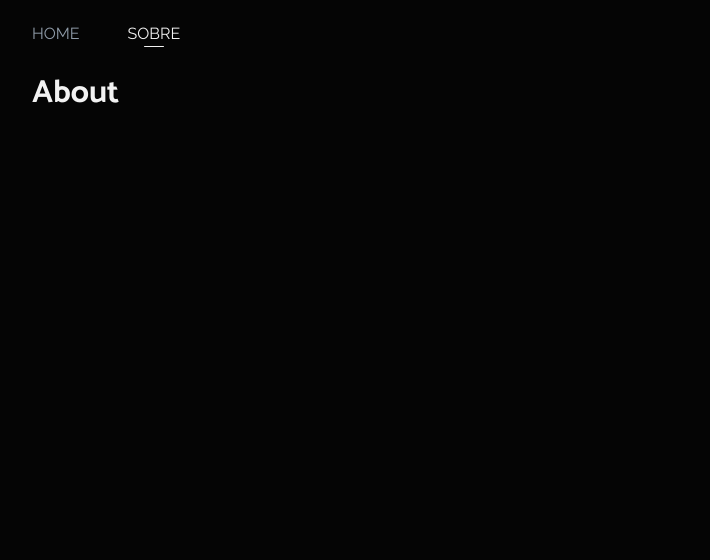
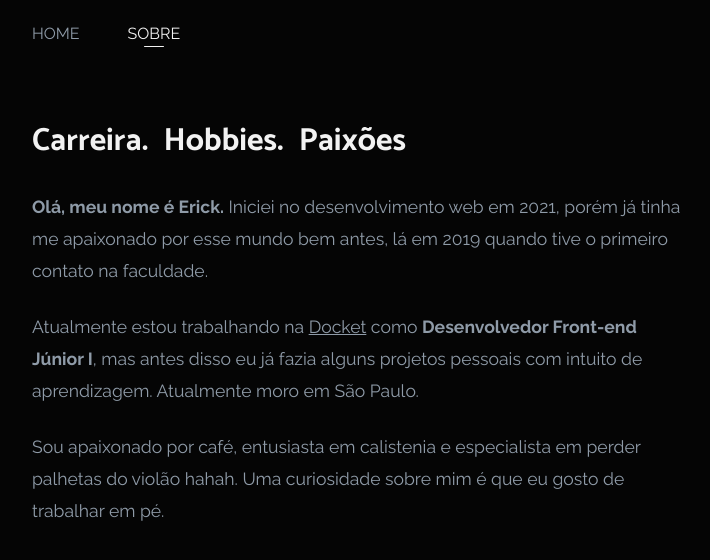
Before and after one commit to ericksvaguilar/portfolio, a Next.js app: page /about in a window 1280 px wide. Shown: the top 560 px of the page, without its empty margins (282-992 px from the left). Built offline with nearby package versions, Linux system fonts and the light colour scheme.

Commit message:
add about text

```diff
--- a/pages/about.jsx
+++ b/pages/about.jsx
@@ -1,3 +1,37 @@
-const About = () => <h1>About</h1>;
+import styles from "styles/pages/about.module.scss";
+
+const About = () => {
+  return (
+    <div className={styles.about}>
+      <section className={styles.aboutSection}>
+        <h1>Carreira. Hobbies. Paixões</h1>
+        <p>
+          <strong>Olá, meu nome é Erick.</strong> Iniciei no desenvolvimento web
+          em <time datetime="2021">2021</time>, porém já tinha me apaixonado por
+          esse mundo bem antes, lá em <time datetime="2019">2019</time> quando
+          tive o primeiro contato na faculdade.
+        </p>
+        <p>
+          Atualmente estou trabalhando na{" "}
+          <a
+            href="https://www.linkedin.com/company/docketbrasil/"
+            target="_blank"
+            rel="noopener noreferrer"
+          >
+            Docket
+          </a>{" "}
+          como <strong>Desenvolvedor Front-end Júnior I</strong>, mas antes
+          disso eu já fazia alguns projetos pessoais com intuito de
+          aprendizagem. Atualmente moro em São Paulo.
+        </p>
+        <p>
+          Sou apaixonado por café, entusiasta em calistenia e especialista em
+          perder palhetas do violão hahah. Uma curiosidade sobre mim é que eu gosto de
+          trabalhar em pé.
+        </p>
+      </section>
+    </div>
+  );
+};
 
 export default About;
--- /dev/null
+++ b/styles/pages/about.module.scss
@@ -0,0 +1,19 @@
+.about {
+  margin-top: 3rem;
+
+  h1 {
+    font-size: 2rem;
+    word-spacing: 0.5rem;
+  }
+
+  .aboutSection {
+    display: flex;
+    flex-direction: column;
+    gap: 1.5rem;
+
+    p {
+      line-height: 2rem;
+      font-size: 1.1rem;
+    }
+  }
+}
```
